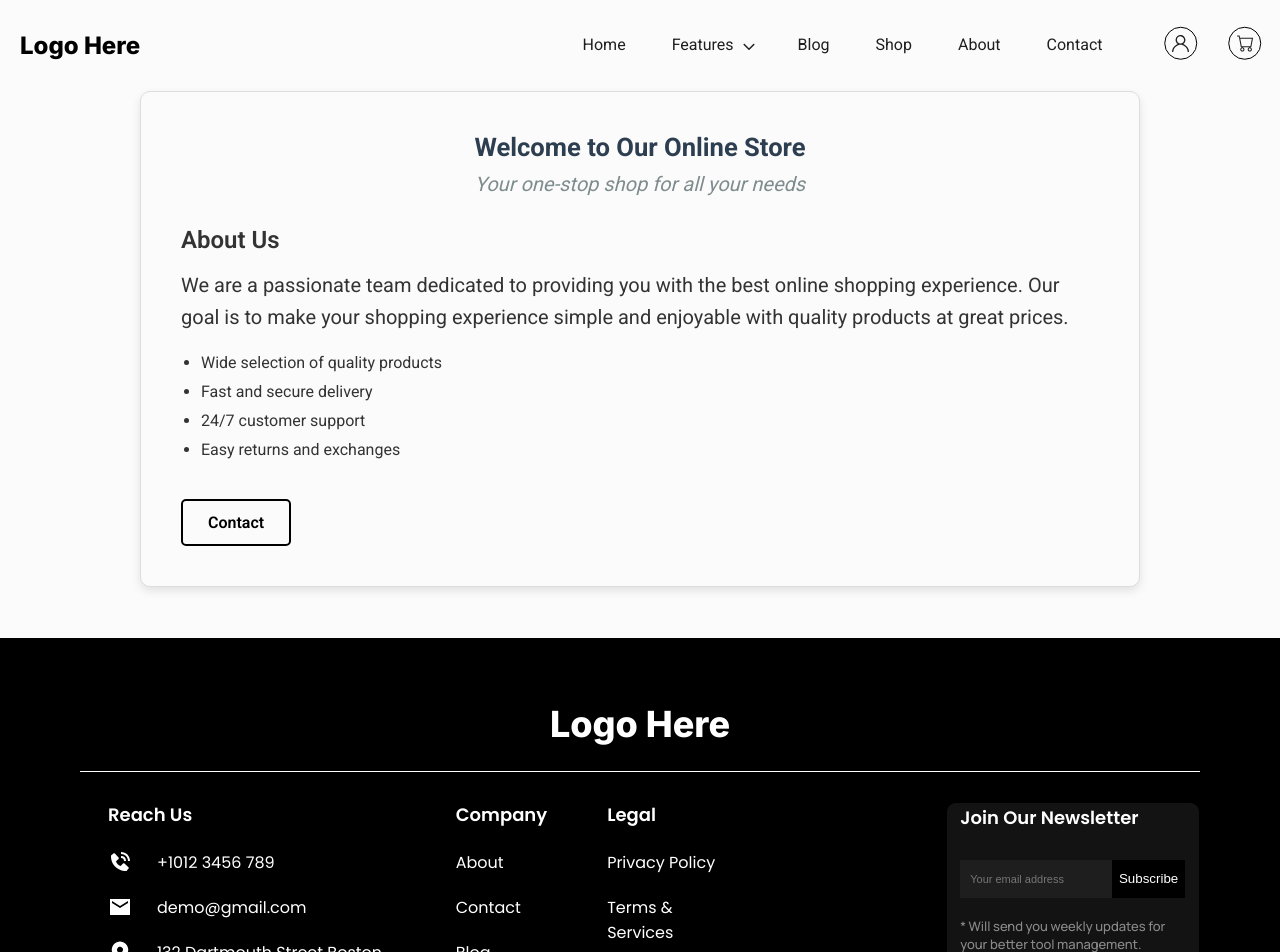
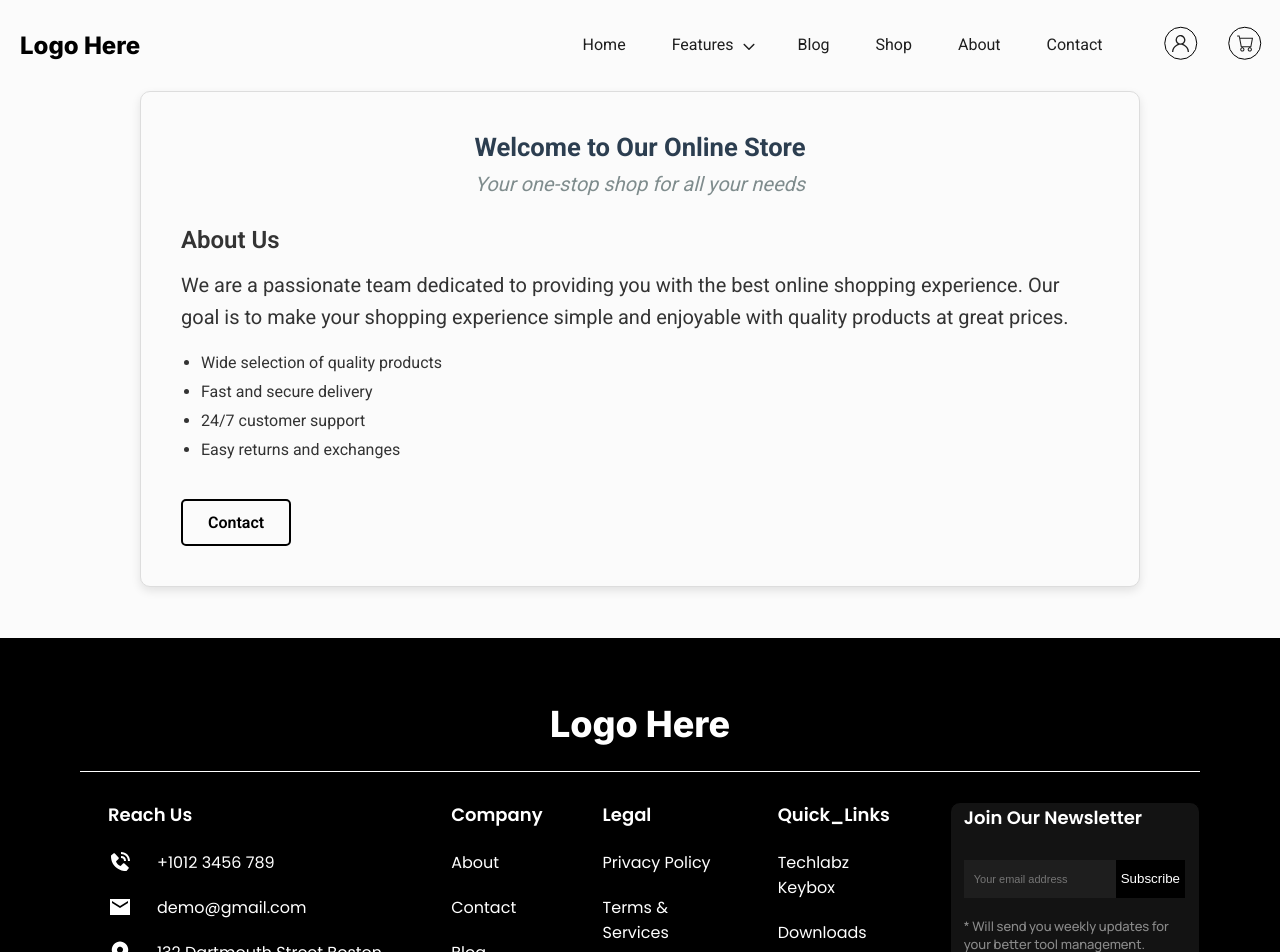
Before and after one commit to aleks6699/Contact-page, a Next.js app in the folder testing-project/: page / in a window 1280 px wide. Shown: the top 952 px of the page. Built offline with nearby package versions, Linux system fonts and the light colour scheme.

Commit message:
fix: name quick_links

```diff
--- a/testing-project/src/app/components/Footer/Footer.tsx
+++ b/testing-project/src/app/components/Footer/Footer.tsx
@@ -12,7 +12,7 @@
         <FooterReachUs />
         <FooterLinks title="Company" links={companyLinks} />
         <FooterLinks title="Legal" links={legalLinks} />
-        <FooterLinks title="Quick Links" links={quickLinks} />
+        <FooterLinks title="Quick_Links" links={quickLinks} />
         <FooterNewsletter />
       </div>
     </footer>
```
Also changed, not shown: 1 other file (tests, documents, lock files or other folders).
